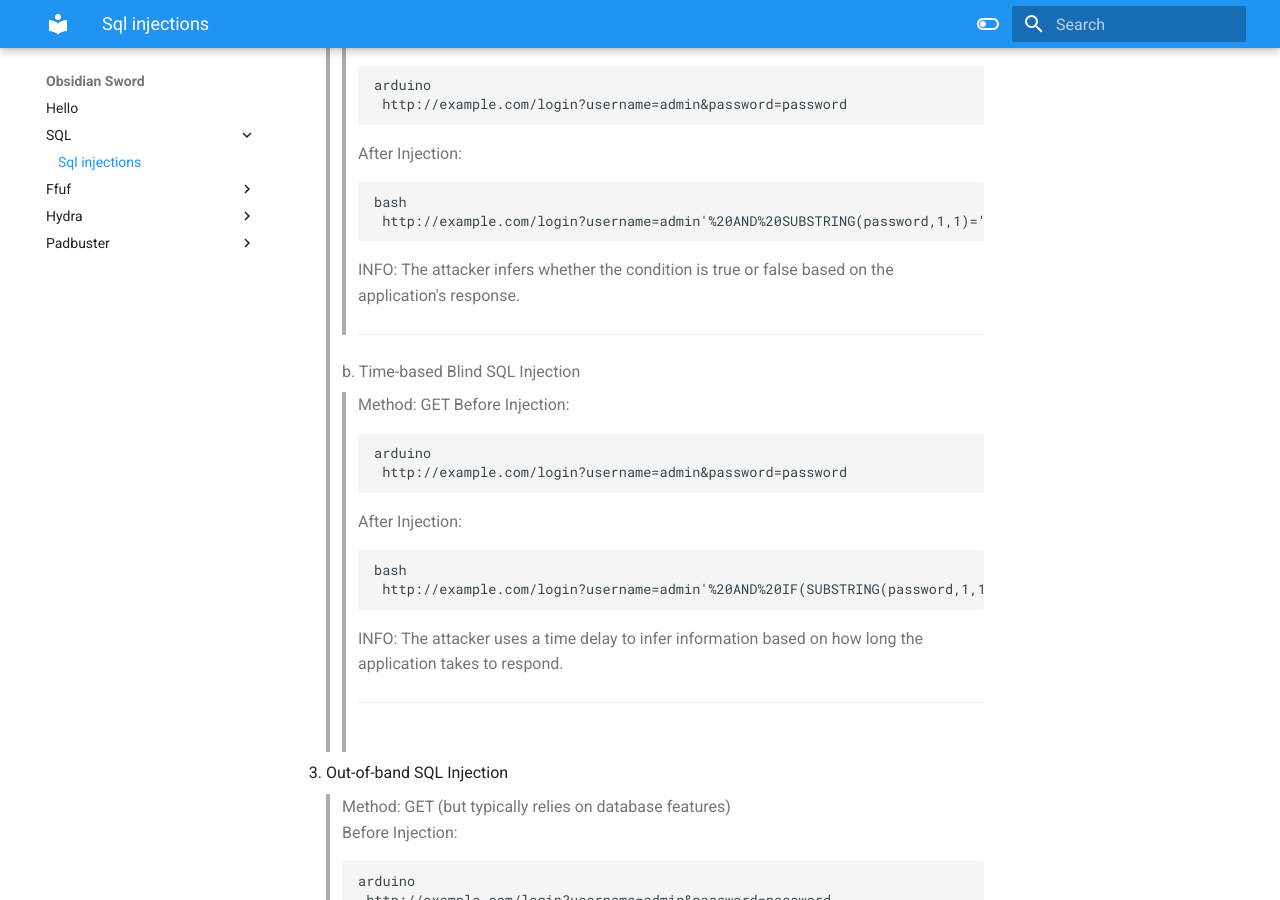
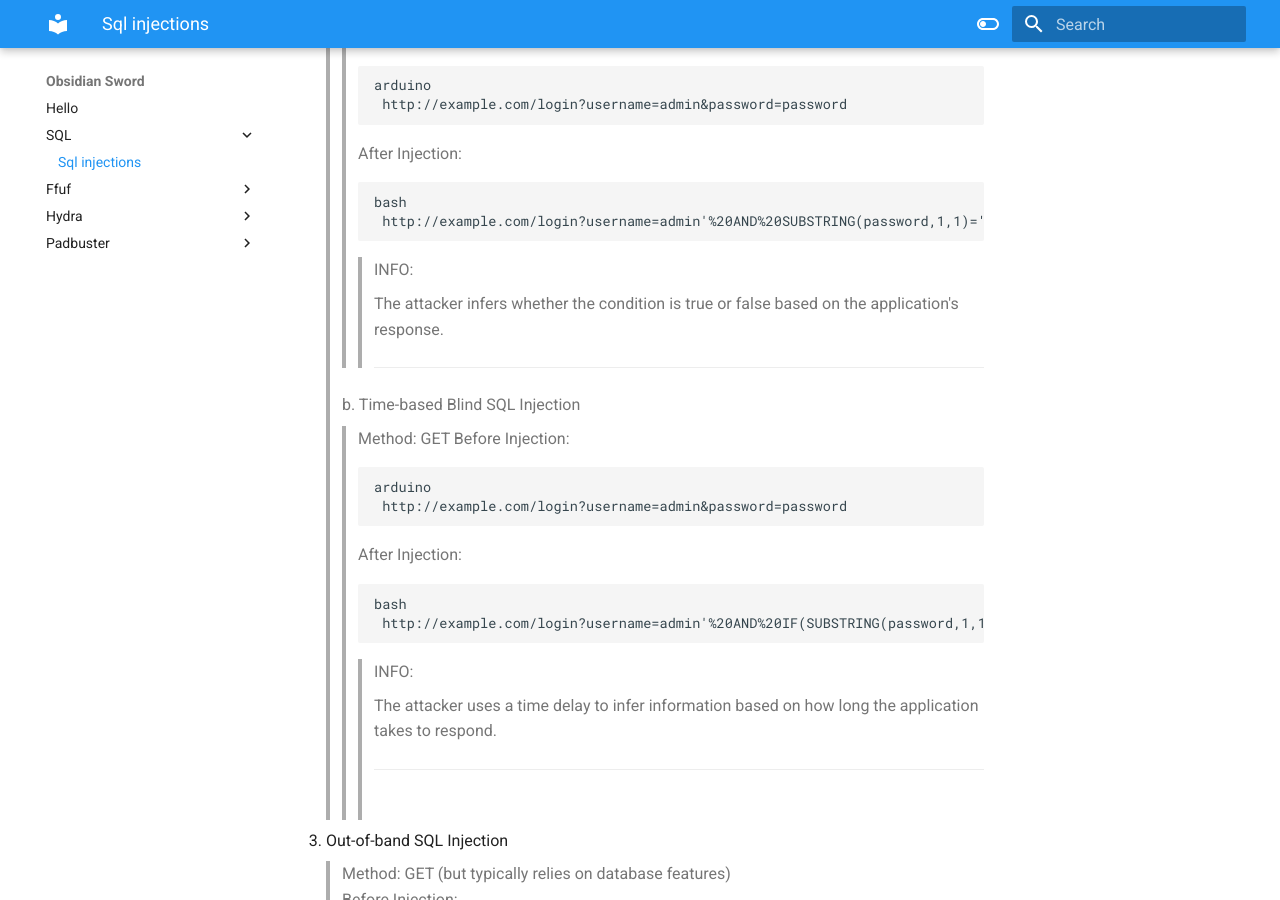
Before and after one commit to jamesfte/Obsidian_sword, an MkDocs documentation site: the page built from docs/SQL/sql injections.md, in a window 1280 px wide and 900 px high, scrolled down 1244 px. Built offline with MkDocs 1.6.1 and Material for MkDocs 9.7.7, drawn with Linux system fonts in a browser that asks for light colours.

```diff
--- a/docs/SQL/sql injections.md
+++ b/docs/SQL/sql injections.md
@@ -50,8 +50,9 @@ SQL Injection Types Overview
 > >
 > >     bash
 > >      http://example.com/login?username=admin'%20AND%20SUBSTRING(password,1,1)='a'--&password=password
-> INFO:
-> > The attacker infers whether the condition is true or false based on the application's response.
+> > > INFO:
+> > >
+> > > The attacker infers whether the condition is true or false based on the application's response.
 > <hr>
 >
 > b. Time-based Blind SQL Injection
@@ -64,8 +65,9 @@ SQL Injection Types Overview
 > >
 > >     bash
 > >      http://example.com/login?username=admin'%20AND%20IF(SUBSTRING(password,1,1)='p',SLEEP(5),0)--&password=password
-> INFO:
-> > The attacker uses a time delay to infer information based on how long the application takes to respond.
+> > > INFO:
+> > >
+> > > The attacker uses a time delay to infer information based on how long the application takes to respond.
 > <hr>
 <br>
 
@@ -79,7 +81,8 @@ SQL Injection Types Overview
 >
 >     vbnet
 >      http://example.com/login?username='; SELECT COUNT(*) FROM users; --&password=password
-> INFO:
+> > INFO:
+> >
 > > This injection may not directly show results in the URL but relies on the database executing a command that sends data elsewhere (e.g., to an attacker-controlled server).
 > <hr>
 <br>
@@ -94,7 +97,8 @@ SQL Injection Types Overview
 >
 >     sql
 >      http://example.com/register?username=''); DROP TABLE users; --&password=securepass
-> INFO:
+> > INFO:
+> >
 > > This injection involves storing a payload that executes later when the application uses the stored data.
 > <hr>
 <br>
```
